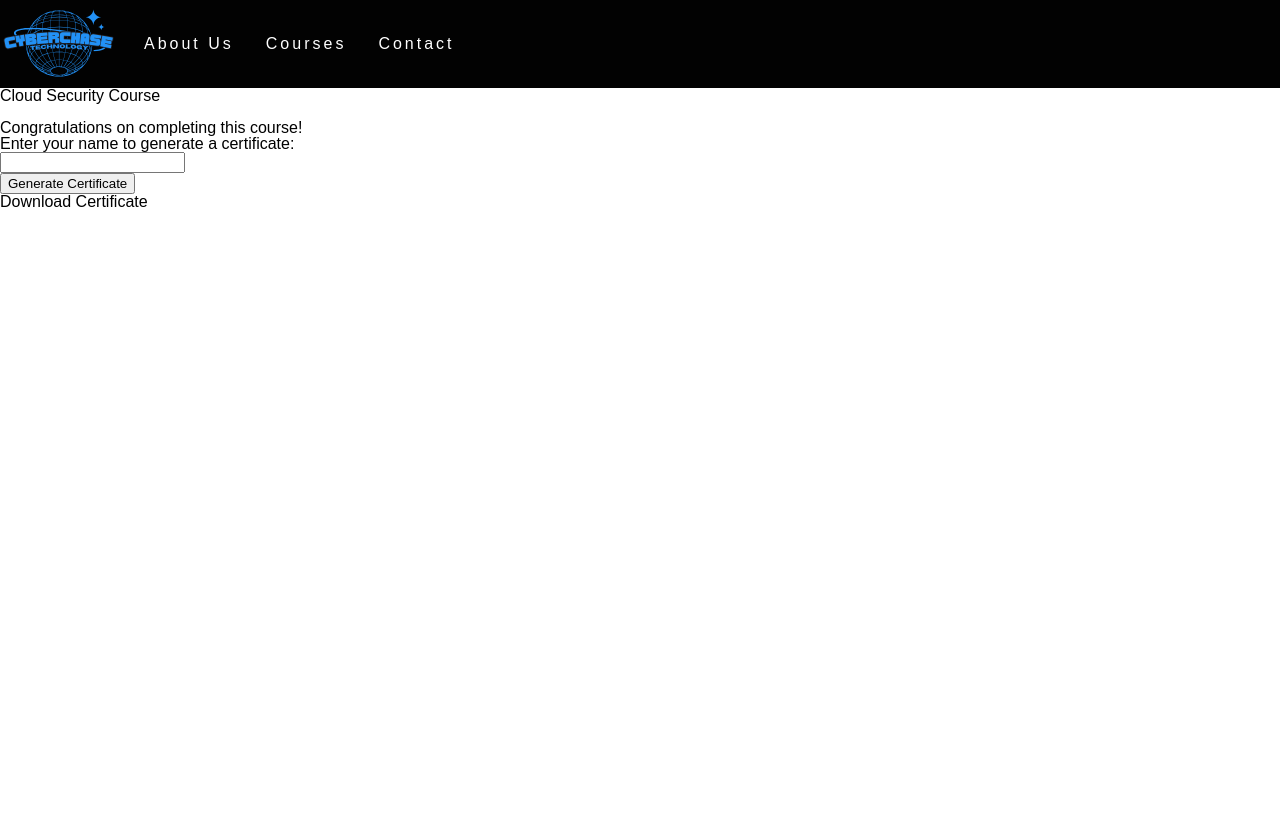
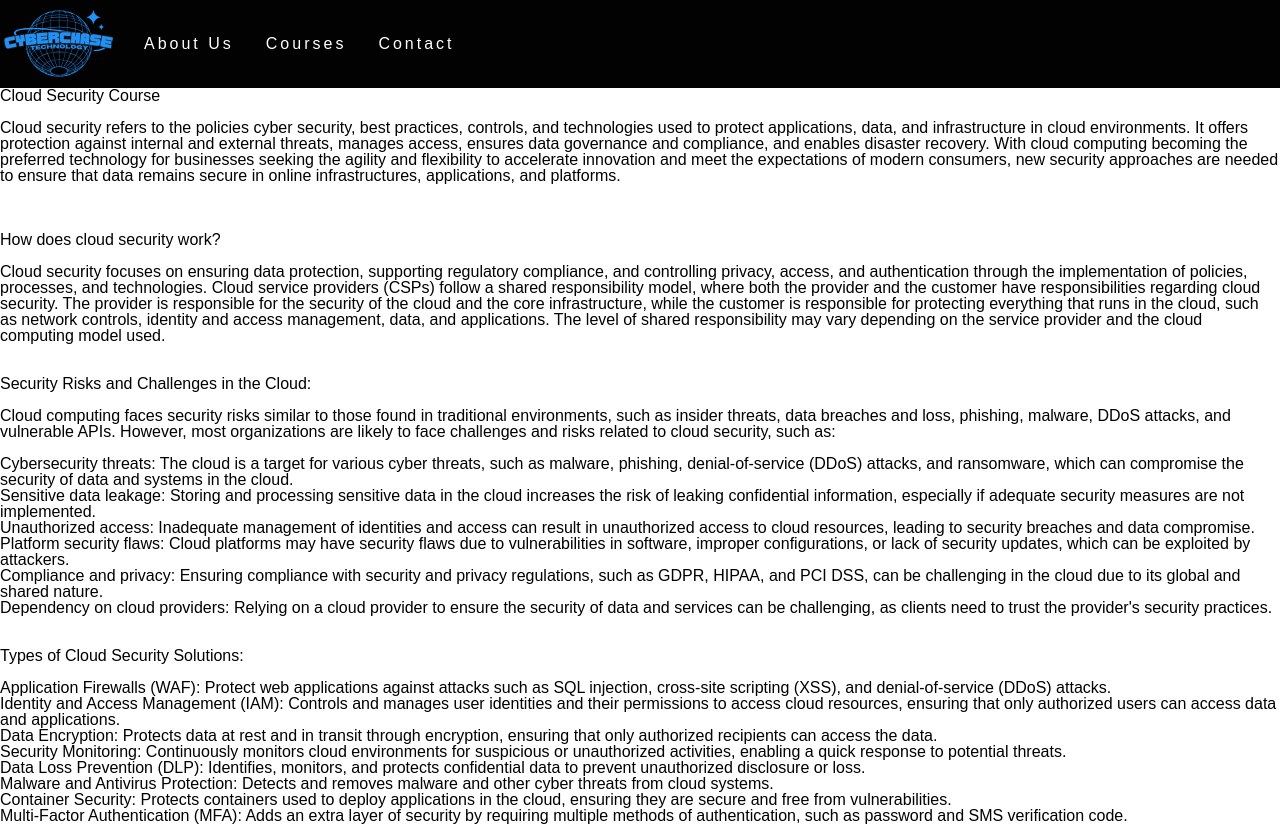
Before and after one commit to Cyber-Chase/Frontend, a plain HTML site: page courses-pages/course2.html in a window 1280 px wide. Shown: the top 828 px of the page. Drawn offline with Linux system fonts and the light colour scheme.

Commit message:
:add:added page Cloud Security Course

```diff
--- a/courses-pages/course2.html
+++ b/courses-pages/course2.html
@@ -28,8 +28,104 @@
 
         <main>
             <h1>Cloud Security Course</h1> <br>
-            <h2></h2>
-            <h3></h3>
+
+            <h2>
+                Cloud security refers to the policies cyber security, best practices, controls, and technologies used to
+                protect applications,
+                data, and infrastructure in cloud environments. It offers protection against internal and external
+                threats, manages access,
+                ensures data governance and compliance, and enables disaster recovery.
+                With cloud computing becoming the preferred technology for businesses seeking the agility and
+                flexibility to accelerate innovation and meet the expectations of modern consumers,
+                new security approaches are needed to ensure that data remains secure in online infrastructures,
+                applications, and platforms.
+            </h2> <br><br><br>
+
+            <h2> How does cloud security work?</h2><br>
+
+            <h3>
+                Cloud security focuses on ensuring data protection, supporting regulatory compliance, and controlling
+                privacy, access, and authentication through
+                the implementation of policies, processes, and technologies.
+
+                Cloud service providers (CSPs) follow a shared responsibility model, where both the provider and the
+                customer have responsibilities regarding cloud security.
+                The provider is responsible for the security of the cloud and the core infrastructure,
+                while the customer is responsible for protecting everything that runs in the cloud, such as network
+                controls,
+                identity and access management, data, and applications.
+
+                The level of shared responsibility may vary depending on the service provider and the cloud computing
+                model used.
+            </h3> <br><br>
+
+            <h2> Security Risks and Challenges in the Cloud:</h2><br>
+
+            <h3> Cloud computing faces security risks similar to those found in traditional environments, such as
+                insider threats,
+                data breaches and loss, phishing, malware, DDoS attacks, and vulnerable APIs.
+                However, most organizations are likely to face challenges and risks related to cloud security, such as:
+            </h3> <br>
+            <ul>
+                <li> Cybersecurity threats: The cloud is a target for various cyber threats, such as malware, phishing,
+                    denial-of-service (DDoS) attacks, and ransomware, which can compromise the security of data and
+                    systems in the cloud.
+                </li>
+
+                <li> Sensitive data leakage: Storing and processing sensitive data in the cloud increases the risk of
+                    leaking confidential information,
+                    especially if adequate security measures are not implemented.
+                <li>
+                <li>Unauthorized access: Inadequate management of identities and access can result in unauthorized
+                    access to cloud resources,
+                    leading to security breaches and data compromise.
+                <li>
+                <li> Platform security flaws: Cloud platforms may have security flaws due to vulnerabilities in
+                    software, improper configurations,
+                    or lack of security updates, which can be exploited by attackers.
+                <li>
+                <li>Compliance and privacy: Ensuring compliance with security and privacy regulations, such as GDPR,
+                    HIPAA, and PCI DSS,
+                    can be challenging in the cloud due to its global and shared nature.
+                <li>
+                <li>Dependency on cloud providers: Relying on a cloud provider to ensure the security of data and
+                    services can be challenging,
+                    as clients need to trust the provider's security practices.
+                <li>
+            </ul> <br><br>
+
+            <h2>Types of Cloud Security Solutions: </h2><br>
+            <ul>
+                <li> Application Firewalls (WAF): Protect web applications against attacks such as SQL injection,
+                    cross-site scripting (XSS), and denial-of-service (DDoS) attacks.
+                <li>
+                <li> Identity and Access Management (IAM): Controls and manages user identities and their permissions to
+                    access cloud resources, ensuring that only authorized users can access data and applications.
+                <li>
+                <li> Data Encryption: Protects data at rest and in transit through encryption, ensuring that only
+                    authorized
+                    recipients can access the data.
+                <li>
+                <li>Security Monitoring: Continuously monitors cloud environments for suspicious or unauthorized
+                    activities,
+                    enabling a quick response to potential threats.
+                <li>
+
+                </li>Data Loss Prevention (DLP): Identifies, monitors, and protects confidential data to prevent
+                unauthorized
+                disclosure or loss.
+                <li>
+                <li>Malware and Antivirus Protection: Detects and removes malware and other cyber threats from cloud
+                    systems.
+                <li>
+                <li> Container Security: Protects containers used to deploy applications in the cloud, ensuring they are
+                    secure and free from vulnerabilities.
+                <li>
+                <li>Multi-Factor Authentication (MFA): Adds an extra layer of security by requiring multiple methods of
+                    authentication, such as password and SMS verification code.
+                <li>
+            </ul> <br><br><br>
+
 
             <h2>Congratulations on completing this course!</h2>
             <form id="nameForm">
```
